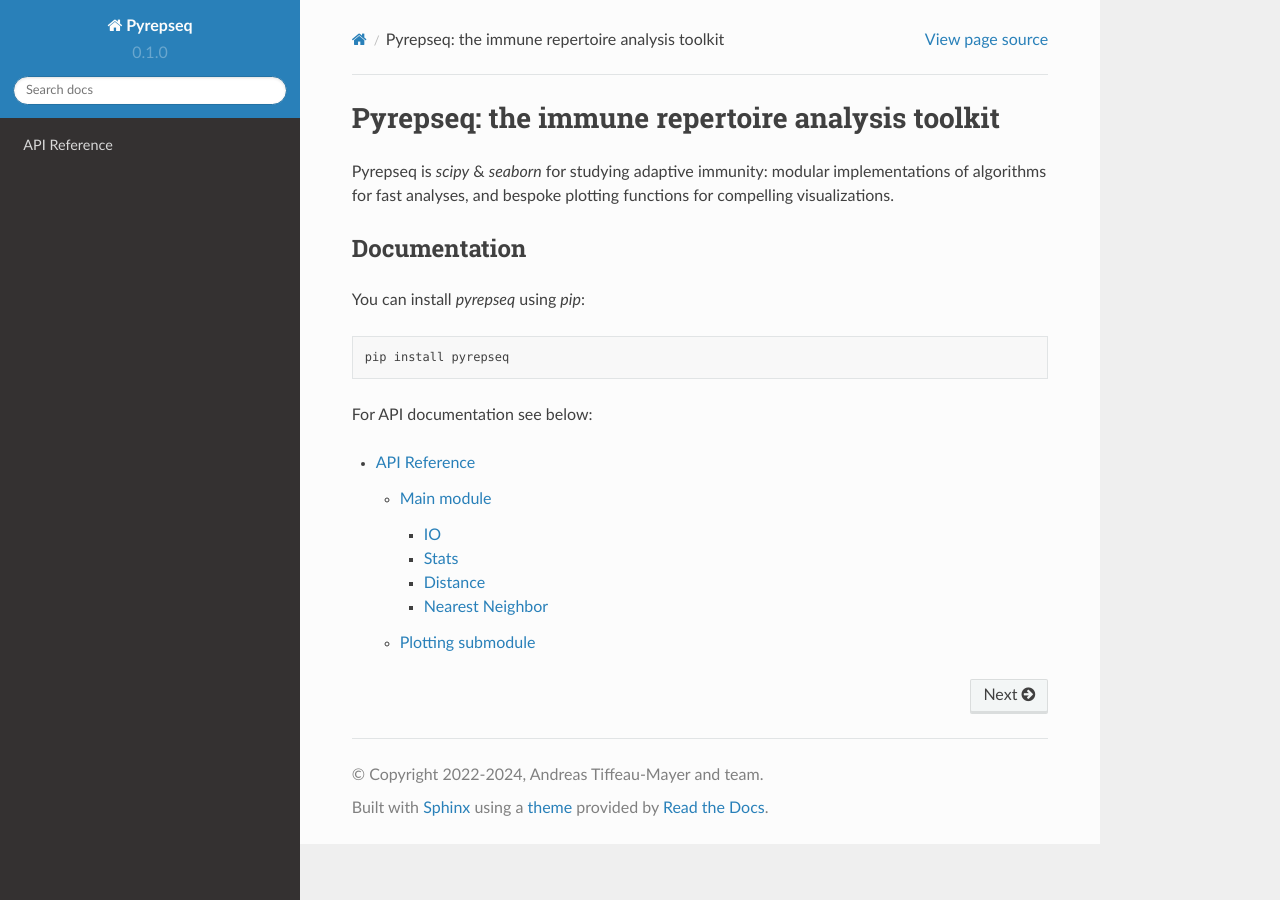
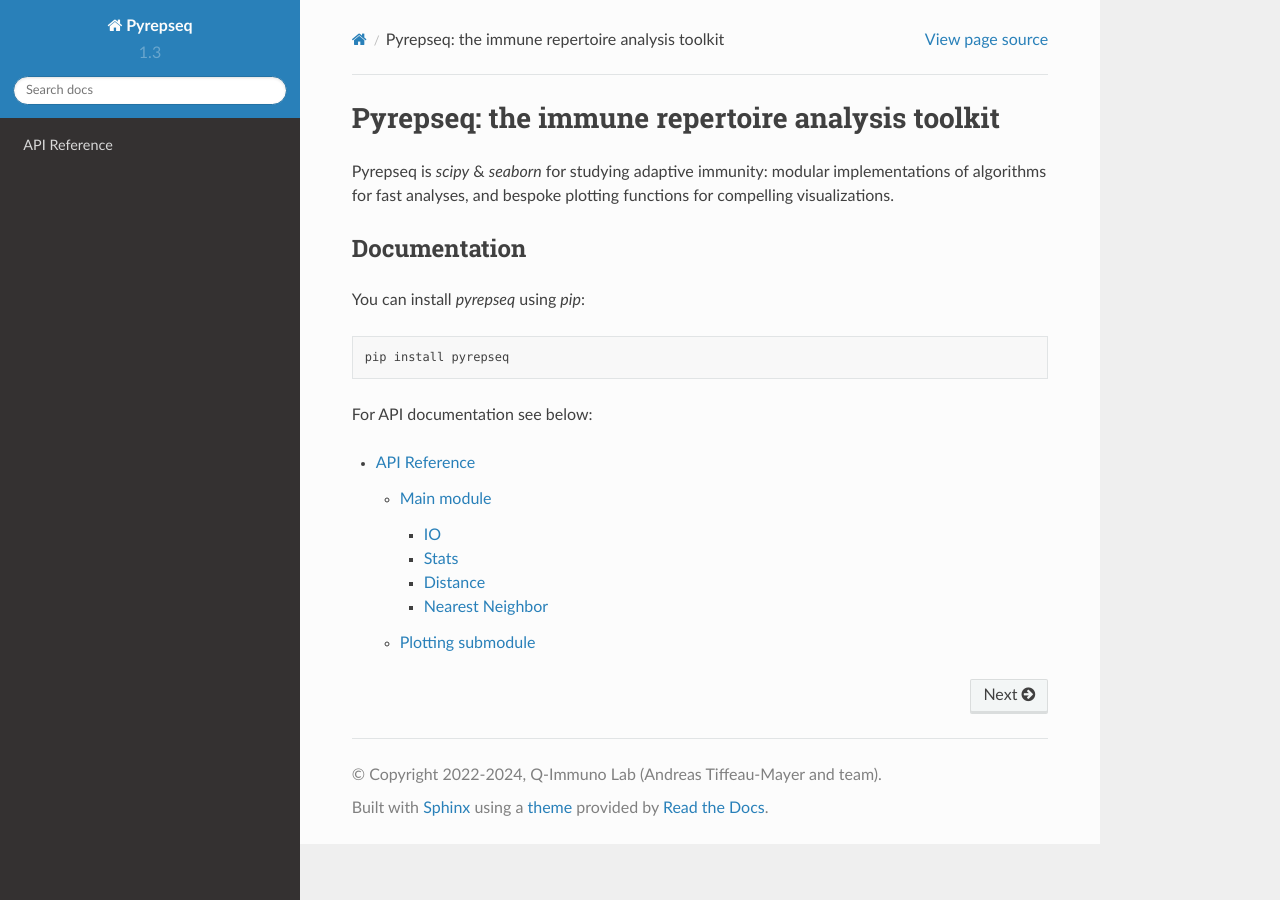
Before and after one commit to andim/pyrepseq, a Sphinx documentation site: the page built from docs/index.rst, in a window 1280 px wide. Built offline with Sphinx 7.4.7 and the Read the Docs theme 2.0.0, drawn with Linux system fonts in a browser that asks for light colours.

Commit message:
bumped version number

```diff
--- a/docs/conf.py
+++ b/docs/conf.py
@@ -3,18 +3,18 @@
 # -- Project information
 
 project = "Pyrepseq"
-copyright = "2022-2024, Andreas Tiffeau-Mayer and team"
-author = "QImmuno Lab"
-
-release = "0.1"
-version = "0.1.0"
-
+copyright = "2022-2024, Q-Immuno Lab (Andreas Tiffeau-Mayer and team)"
+author = "Q-Immuno Lab"
 
 import sys
 import os
 
 sys.path.insert(0, os.path.abspath("../"))
 import pyrepseq
+
+version = pyrepseq.__version__
+release = pyrepseq.__version__
+
 
 # -- General configuration
 
--- a/pyrepseq/version.py
+++ b/pyrepseq/version.py
@@ -2,8 +2,8 @@ from setuptools import find_packages
 
 # Format expected by setup.py and doc/source/conf.py: string of form "X.Y.Z"
 _version_major = 1
-_version_minor = 2
-_version_micro = "1"  # use '' for first of series, number for 1 and above
+_version_minor = 3
+_version_micro = ""  # use '' for first of series, number for 1 and above
 # _version_extra = 'dev'
 _version_extra = ""  # Uncomment this for full releases
 
```
